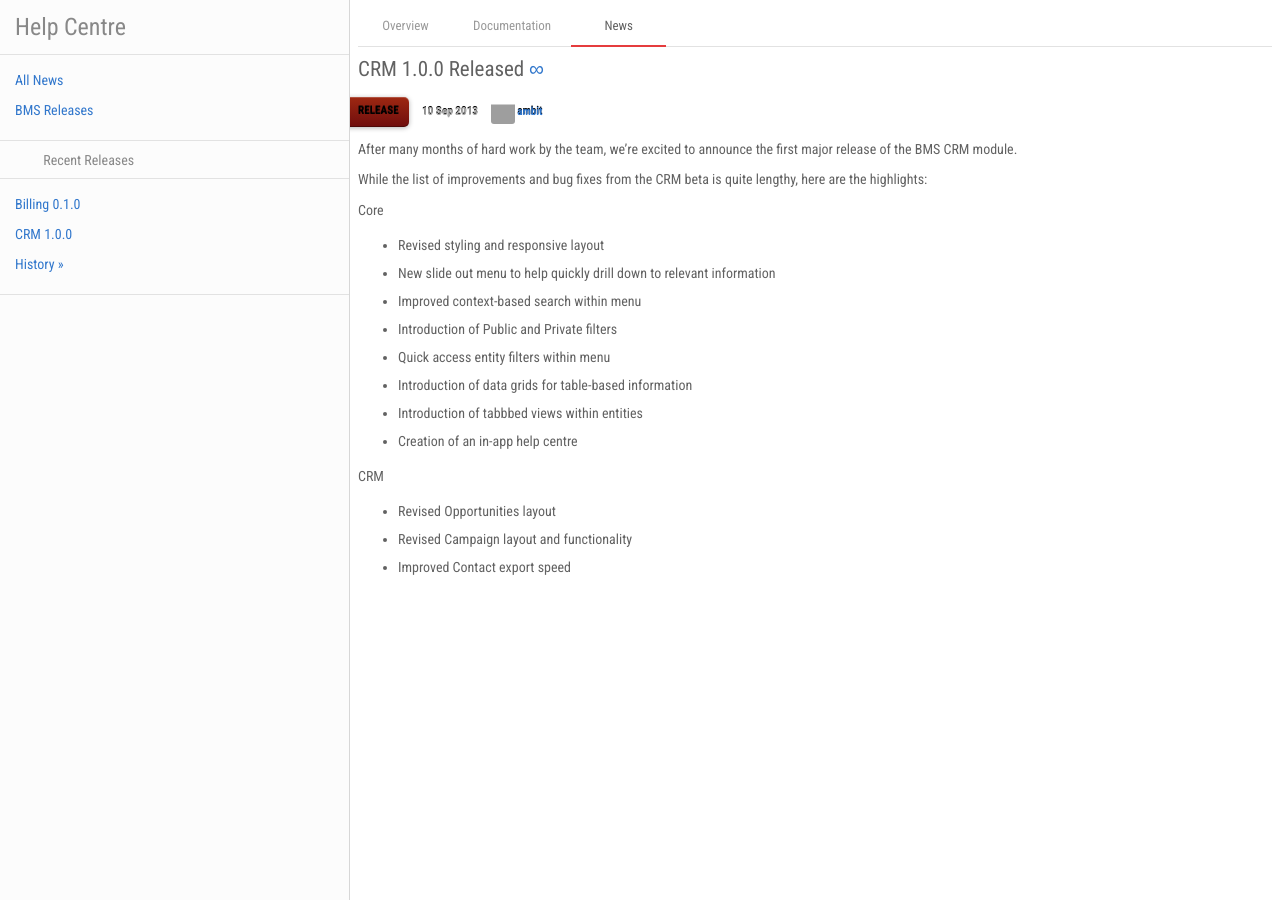
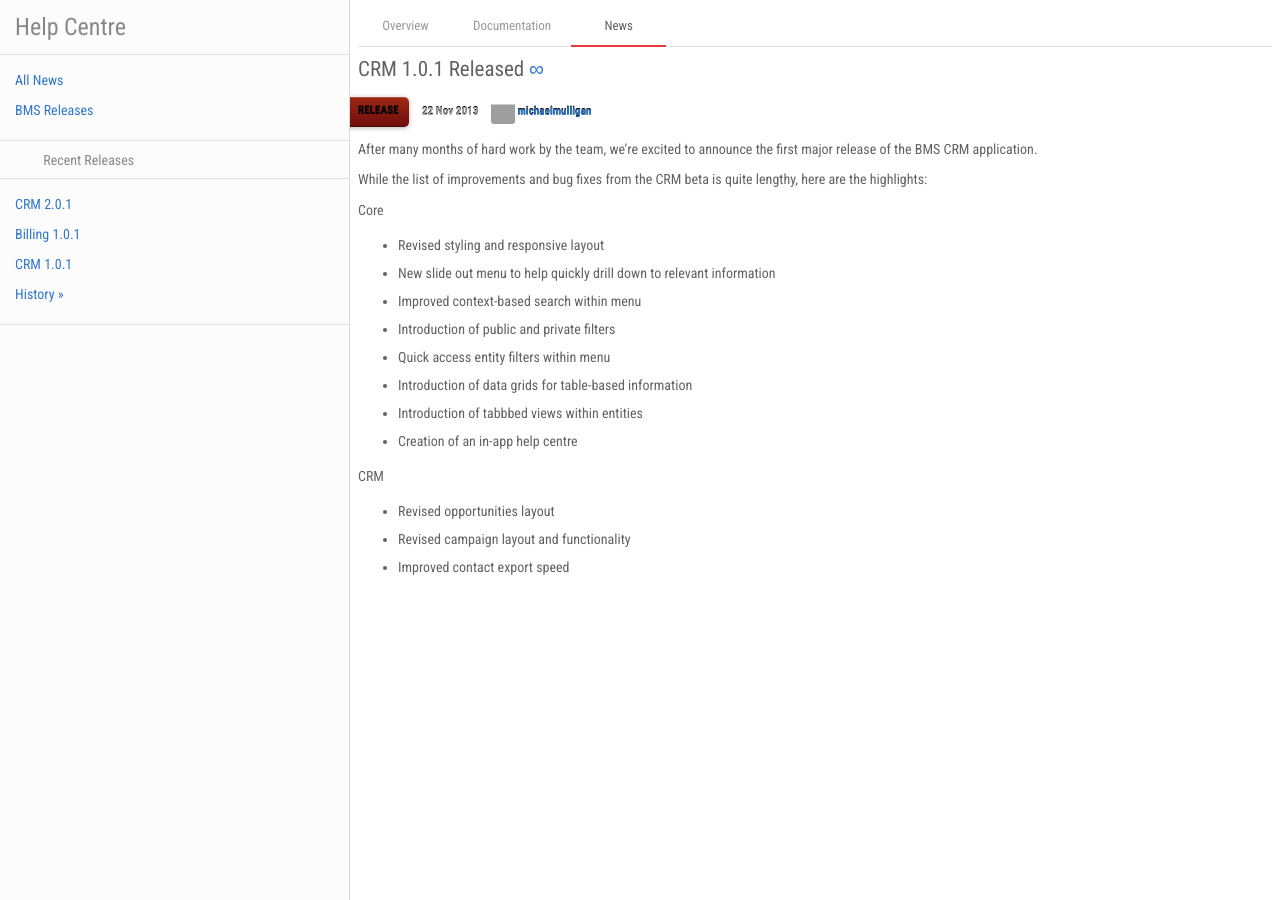
Before and after one commit to ambit/bms-support, a Jekyll site: the page built from _posts/2013-11-22-crm-1-0-1-released.md, in a window 1280 px wide. Built offline with Jekyll 4.4.1, drawn with Linux system fonts in a browser that asks for light colours; nearby versions of some CDN libraries; grey boxes are pictures that could not be loaded.

Commit message:
Update Releases for CRM and Billing

```diff
--- a/_posts/2013-09-10-crm-1-0-0-released.md
+++ b/_posts/2013-11-22-crm-1-0-1-released.md
@@ -1,13 +1,13 @@
 ---
 layout: news_item
-title: "CRM 1.0.0 Released"
-date: "2013-09-10 11:00:00 +1000"
-author: ambit
-version: CRM 1.0.0
+title: "CRM 1.0.1 Released"
+date: "2013-11-22 11:00:00 +1000"
+author: michaelmulligan
+version: CRM 1.0.1
 categories: [release]
 ---
 
-After many months of hard work by the team, we're excited to announce the first major release of the BMS CRM module.
+After many months of hard work by the team, we're excited to announce the first major release of the BMS CRM application.
 
 While the list of improvements and bug fixes from the CRM beta is quite lengthy, here are the highlights:
 
@@ -15,13 +15,13 @@
 - Revised styling and responsive layout
 - New slide out menu to help quickly drill down to relevant information
 - Improved context-based search within menu
-- Introduction of Public and Private filters
+- Introduction of public and private filters
 - Quick access entity filters within menu
 - Introduction of data grids for table-based information
 - Introduction of tabbbed views within entities
 - Creation of an in-app help centre
 
 CRM
-- Revised Opportunities layout
-- Revised Campaign layout and functionality
-- Improved Contact export speed
+- Revised opportunities layout
+- Revised campaign layout and functionality
+- Improved contact export speed
```
Also changed, not shown: _posts/2013-11-01-billing-0-1-0-released.md (deleted, +0 -17 lines), _posts/2014-08-01-billing-1-0-1-released.md (added, +17 -0 lines), _posts/2014-08-01-crm-2-0-1-released.md (added, +22 -0 lines).
